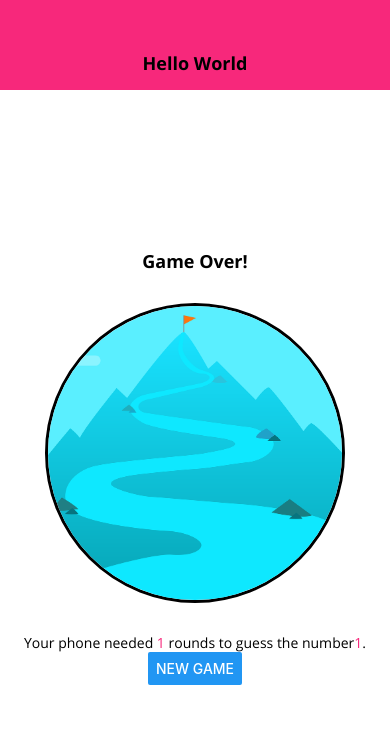
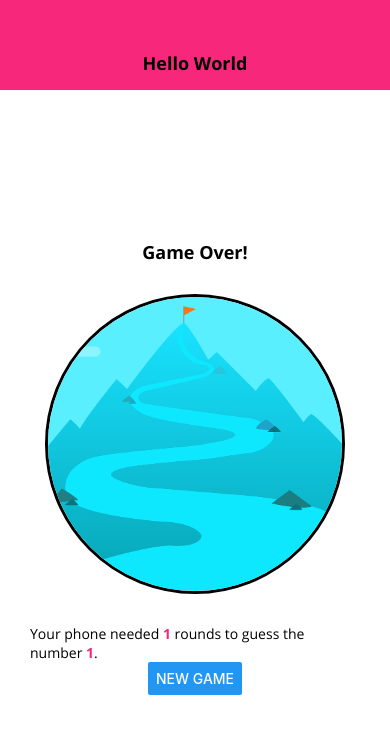
Before and after one commit to RommelTJ/rn-guess-number, a React Native app: screen / in a window 390 px wide. Shown: the top 734 px of the page. Built offline with nearby package versions, Linux system fonts and the light colour scheme.

Commit message:
:lipstick: GameOverScreen: Some more styling

```diff
--- a/screens/GameOverScreen.js
+++ b/screens/GameOverScreen.js
@@ -20,7 +20,7 @@ const GameOverScreen = (props) => {
       <View style={styles.resultContainer}>
         <BodyText>
           Your phone needed <Text style={styles.highlight}>{props.roundsNumber}</Text> rounds to guess the number
-          <Text style={styles.highlight}>{props.userNumber}</Text>.
+          <Text style={styles.highlight}> {props.userNumber}</Text>.
         </BodyText>
       </View>
       <Button title="NEW GAME" onPress={props.onRestart} />
@@ -48,10 +48,11 @@ const styles = StyleSheet.create({
     marginVertical: 30
   },
   highlight: {
-    color: Colors.primary
+    color: Colors.primary,
+    fontFamily: 'open-sans-bold'
   },
   resultContainer: {
-    marginHorizontal: 20
+    marginHorizontal: 30
   }
 });
 
```
